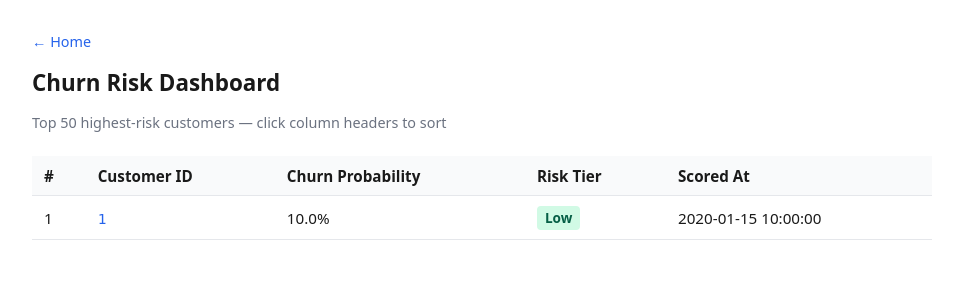
After one commit to yongggquannn/bt4301-group-9, a FastAPI app: template source/webapp/templates/dashboard.html in a window 1280 px wide. The commit adds this page. Shown: the top 300 px of the page, without its empty margins (158-1121 px from the left). Run offline with FastAPI, Linux system fonts and the light colour scheme; the template is opened without the code that fills it: most values are stand-ins (such as "Sample title", 1, 10 or a date in 2020); parts of the project's set-up code (start-up, migrations or seed data) failed here and were passed over; some libraries are stand-ins or nearby versions.

Commit message:
feat(us-23): integrated churn risk feature into web app

```diff
--- a/source/webapp/app.py
+++ b/source/webapp/app.py
@@ -1,13 +1,15 @@
 """Minimal churn-risk web app (FastAPI)."""
 
 import csv
+import json
 import os
 from pathlib import Path
+from urllib.parse import quote, unquote
 
 import psycopg2
 import psycopg2.extras
 from fastapi import FastAPI, HTTPException, Query, Request
-from fastapi.responses import HTMLResponse
+from fastapi.responses import HTMLResponse, RedirectResponse
 from fastapi.templating import Jinja2Templates
 
 # ---------------------------------------------------------------------------
@@ -15,6 +17,7 @@ from fastapi.templating import Jinja2Templates
 # ---------------------------------------------------------------------------
 
 PROJECT_ROOT = Path(__file__).resolve().parents[2]
+
 
 def _require_env(name: str) -> str:
     val = os.getenv(name)
@@ -35,7 +38,7 @@ DB_CONFIG = {
 }
 
 # ---------------------------------------------------------------------------
-# Global feature importance (loaded once at startup)
+# Global feature importance (loaded once at startup, optional fallback)
 # ---------------------------------------------------------------------------
 
 _IMPORTANCE_CSV = PROJECT_ROOT / "docs" / "artifacts" / "permutation_importance.csv"
@@ -56,7 +59,10 @@ def _load_top_features(n: int = 3) -> list[str]:
     return [r["feature"] for r in rows[:n]]
 
 
-TOP_3_FEATURES: list[str] = _load_top_features()
+try:
+    TOP_3_FEATURES: list[str] = _load_top_features()
+except FileNotFoundError:
+    TOP_3_FEATURES = []
 
 # ---------------------------------------------------------------------------
 # App setup
@@ -70,12 +76,38 @@ templates = Jinja2Templates(directory=Path(__file__).parent / "templates")
 # ---------------------------------------------------------------------------
 
 _LATEST_PREDICTION_SQL = """
-SELECT customer_id, churn_probability, risk_tier, scored_at
+SELECT customer_id, churn_probability, risk_tier, scored_at, shap_values
   FROM processed.churn_predictions
  WHERE customer_id = %s
  ORDER BY scored_at DESC
  LIMIT 1;
 """
+
+_DASHBOARD_SQL = """
+SELECT customer_id, churn_probability, risk_tier, scored_at
+FROM (
+    SELECT DISTINCT ON (customer_id)
+           customer_id, churn_probability, risk_tier, scored_at
+      FROM processed.churn_predictions
+     ORDER BY customer_id, scored_at DESC
+) latest
+ORDER BY churn_probability DESC
+LIMIT 50;
+"""
+
+
+def _parse_shap_values(raw: object) -> list[dict] | None:
+    """Parse shap_values from DB (JSONB auto-parsed or raw string)."""
+    if raw is None:
+        return None
+    if isinstance(raw, str):
+        try:
+            raw = json.loads(raw)
+        except (json.JSONDecodeError, ValueError):
+            return None
+    if isinstance(raw, list) and raw:
+        return raw
+    return None
 
 
 def _get_prediction(customer_id: str) -> dict | None:
@@ -91,12 +123,45 @@ def _get_prediction(customer_id: str) -> dict | None:
         conn.close()
     if row is None:
         return None
+
+    shap_entries = _parse_shap_values(row["shap_values"])
+    if shap_entries:
+        top_3_shap = shap_entries[:3]
+        top_3_features = [e["feature"] for e in top_3_shap]
+    else:
+        top_3_shap = None
+        top_3_features = TOP_3_FEATURES
+
     return {
         "customer_id": row["customer_id"],
         "churn_probability": float(row["churn_probability"]),
         "risk_tier": row["risk_tier"],
-        "top_3_features": TOP_3_FEATURES,
+        "top_3_features": top_3_features,
+        "top_3_shap": top_3_shap,
     }
+
+
+def _get_top_customers() -> list[dict]:
+    try:
+        conn = psycopg2.connect(**DB_CONFIG)
+    except psycopg2.OperationalError as exc:
+        raise HTTPException(status_code=503, detail="Database unavailable") from exc
+    try:
+        with conn.cursor(cursor_factory=psycopg2.extras.RealDictCursor) as cur:
+            cur.execute(_DASHBOARD_SQL)
+            rows = cur.fetchall()
+    finally:
+        conn.close()
+    return [
+        {
+            "customer_id": r["customer_id"],
+            "customer_url": quote(r["customer_id"], safe=""),
+            "churn_probability": float(r["churn_probability"]),
+            "risk_tier": r["risk_tier"],
+            "scored_at": r["scored_at"].strftime("%Y-%m-%d %H:%M UTC") if r["scored_at"] else "",
+        }
+        for r in rows
+    ]
 
 
 # ---------------------------------------------------------------------------
@@ -108,24 +173,26 @@ def _get_prediction(customer_id: str) -> dict | None:
 def home(request: Request) -> HTMLResponse:
     return templates.TemplateResponse(
         "index.html",
-        {"request": request, "result": None, "error": None, "customer_id": None},
+        {"request": request},
     )
 
 
-@app.get("/customer/{customer_id}/churn-risk")
-def churn_risk_api(customer_id: str) -> dict:
-    result = _get_prediction(customer_id)
-    if result is None:
-        raise HTTPException(status_code=404, detail="Customer not found")
-    return result
+@app.get("/dashboard", response_class=HTMLResponse)
+def dashboard(request: Request) -> HTMLResponse:
+    customers = _get_top_customers()
+    return templates.TemplateResponse(
+        "dashboard.html",
+        {"request": request, "customers": customers},
+    )
 
 
-@app.get("/lookup", response_class=HTMLResponse)
-def lookup(request: Request, customer_id: str = Query(...)) -> HTMLResponse:
+@app.get("/customer/{customer_id:path}", response_class=HTMLResponse)
+def customer_detail(request: Request, customer_id: str) -> HTMLResponse:
+    customer_id = unquote(customer_id)
     result = _get_prediction(customer_id)
     error = "Customer not found." if result is None else None
     return templates.TemplateResponse(
-        "index.html",
+        "customer.html",
         {
             "request": request,
             "result": result,
@@ -135,6 +202,20 @@ def lookup(request: Request, customer_id: str = Query(...)) -> HTMLResponse:
     )
 
 
+@app.get("/customer/{customer_id:path}/churn-risk")
+def churn_risk_api(customer_id: str) -> dict:
+    customer_id = unquote(customer_id)
+    result = _get_prediction(customer_id)
+    if result is None:
+        raise HTTPException(status_code=404, detail="Customer not found")
+    return result
+
+
+@app.get("/lookup", response_class=HTMLResponse)
+def lookup_redirect(customer_id: str = Query(...)) -> RedirectResponse:
+    return RedirectResponse(url=f"/customer/{quote(customer_id, safe='')}", status_code=302)
+
+
 if __name__ == "__main__":
     import uvicorn
 
--- /dev/null
+++ b/source/webapp/templates/dashboard.html
@@ -0,0 +1,112 @@
+<!DOCTYPE html>
+<html lang="en">
+<head>
+    <meta charset="UTF-8">
+    <meta name="viewport" content="width=device-width, initial-scale=1.0">
+    <title>Churn Risk Dashboard — KKBox</title>
+    <style>
+        body { font-family: system-ui, sans-serif; max-width: 900px; margin: 2rem auto; padding: 0 1rem; color: #1a1a1a; }
+        h1 { font-size: 1.4rem; }
+        nav { margin-bottom: 1rem; font-size: 0.9rem; }
+        nav a { color: #2563eb; text-decoration: none; }
+        nav a:hover { text-decoration: underline; }
+        table { width: 100%; border-collapse: collapse; margin-top: 1.5rem; font-size: 0.95rem; }
+        th, td { padding: 0.6rem 0.75rem; text-align: left; border-bottom: 1px solid #e5e7eb; }
+        th { background: #f9fafb; font-weight: 600; cursor: pointer; user-select: none; white-space: nowrap; }
+        th:hover { background: #f3f4f6; }
+        th.asc::after { content: " ↑"; color: #6b7280; }
+        th.desc::after { content: " ↓"; color: #6b7280; }
+        tr:hover td { background: #f9fafb; }
+        .tier { display: inline-block; padding: 0.15rem 0.5rem; border-radius: 4px; font-weight: 600; font-size: 0.85rem; }
+        .tier-high { background: #fee2e2; color: #991b1b; }
+        .tier-medium { background: #fef3c7; color: #92400e; }
+        .tier-low { background: #d1fae5; color: #065f46; }
+        a.customer-link { color: #2563eb; text-decoration: none; font-family: monospace; font-size: 0.9rem; }
+        a.customer-link:hover { text-decoration: underline; }
+        .empty { color: #6b7280; margin-top: 2rem; text-align: center; }
+        .subtitle { color: #6b7280; font-size: 0.9rem; margin: 0.25rem 0 0; }
+    </style>
+</head>
+<body>
+    <nav><a href="/">← Home</a></nav>
+    <h1>Churn Risk Dashboard</h1>
+    <p class="subtitle">Top 50 highest-risk customers — click column headers to sort</p>
+
+    {% if customers %}
+    <table id="dashboard-table">
+        <thead>
+            <tr>
+                <th data-sort="number">#</th>
+                <th data-sort="string">Customer ID</th>
+                <th data-sort="number">Churn Probability</th>
+                <th data-sort="string">Risk Tier</th>
+                <th data-sort="string">Scored At</th>
+            </tr>
+        </thead>
+        <tbody>
+            {% for c in customers %}
+            <tr>
+                <td data-value="{{ loop.index }}">{{ loop.index }}</td>
+                <td><a class="customer-link" href="/customer/{{ c.customer_url }}">{{ c.customer_id }}</a></td>
+                <td data-value="{{ c.churn_probability }}">{{ "%.1f" | format(c.churn_probability * 100) }}%</td>
+                <td>
+                    {% if c.risk_tier == "High" %}
+                    <span class="tier tier-high">High</span>
+                    {% elif c.risk_tier == "Medium" %}
+                    <span class="tier tier-medium">Medium</span>
+                    {% else %}
+                    <span class="tier tier-low">Low</span>
+                    {% endif %}
+                </td>
+                <td>{{ c.scored_at }}</td>
+            </tr>
+            {% endfor %}
+        </tbody>
+    </table>
+    {% else %}
+    <p class="empty">No predictions available yet. Run the scoring pipeline first.</p>
+    {% endif %}
+
+    <script>
+        document.querySelectorAll('#dashboard-table th[data-sort]').forEach(function(th) {
+            th.addEventListener('click', function() {
+                var table = th.closest('table');
+                var tbody = table.querySelector('tbody');
+                var rows = Array.from(tbody.querySelectorAll('tr'));
+                var col = th.cellIndex;
+                var sortType = th.dataset.sort;
+                var isAsc = th.classList.contains('asc');
+
+                // Clear sort indicators from all headers
+                table.querySelectorAll('th').forEach(function(h) {
+                    h.classList.remove('asc', 'desc');
+                });
+
+                // Toggle direction
+                if (isAsc) {
+                    th.classList.add('desc');
+                } else {
+                    th.classList.add('asc');
+                }
+                var ascending = !isAsc;
+
+                rows.sort(function(a, b) {
+                    var cellA = a.cells[col];
+                    var cellB = b.cells[col];
+                    var va = cellA.dataset.value !== undefined ? cellA.dataset.value : cellA.textContent.trim();
+                    var vb = cellB.dataset.value !== undefined ? cellB.dataset.value : cellB.textContent.trim();
+                    if (sortType === 'number') {
+                        va = parseFloat(va) || 0;
+                        vb = parseFloat(vb) || 0;
+                    }
+                    if (va < vb) return ascending ? -1 : 1;
+                    if (va > vb) return ascending ? 1 : -1;
+                    return 0;
+                });
+
+                rows.forEach(function(r) { tbody.appendChild(r); });
+            });
+        });
+    </script>
+</body>
+</html>
```
Also changed, not shown: source/webapp/templates/customer.html (added, +94 -0 lines), source/webapp/templates/index.html (+6 -47 lines), README.md.
